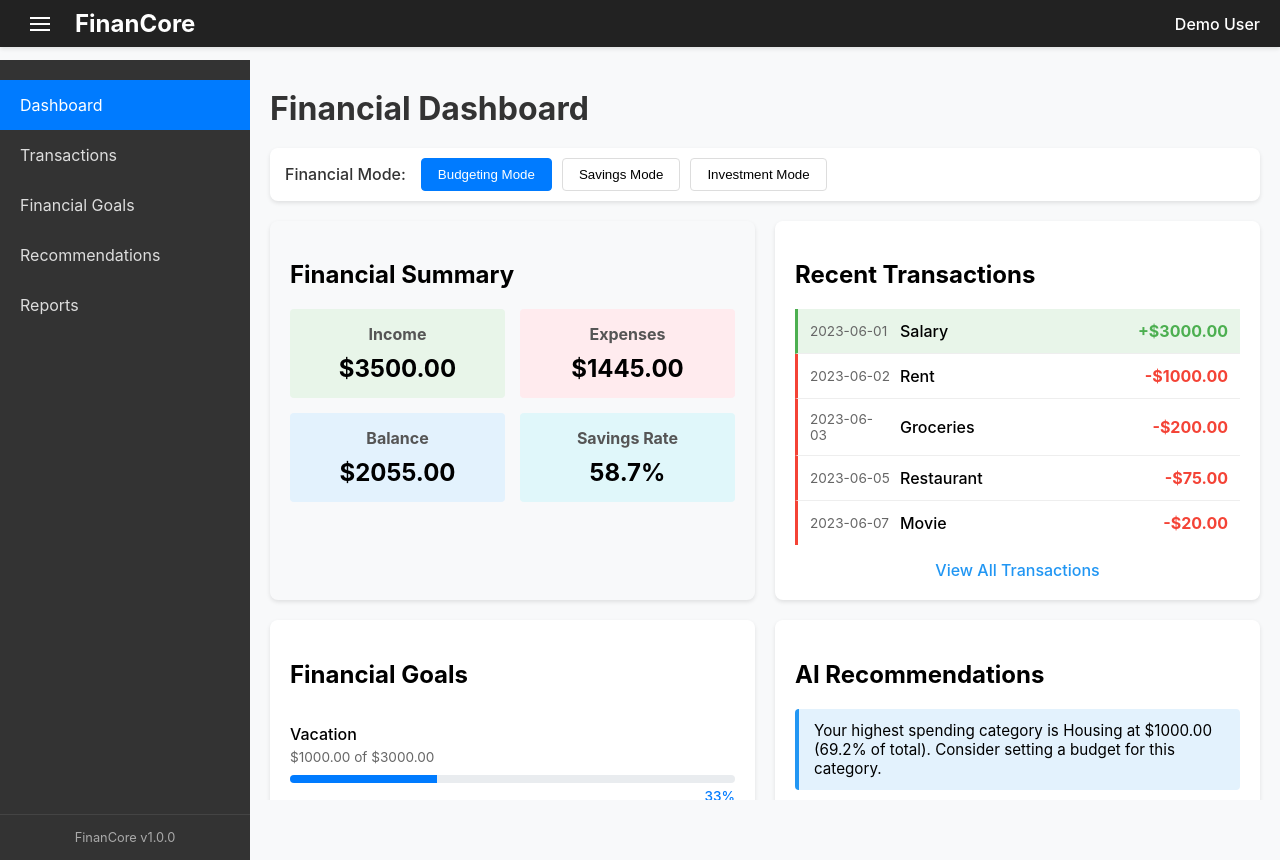
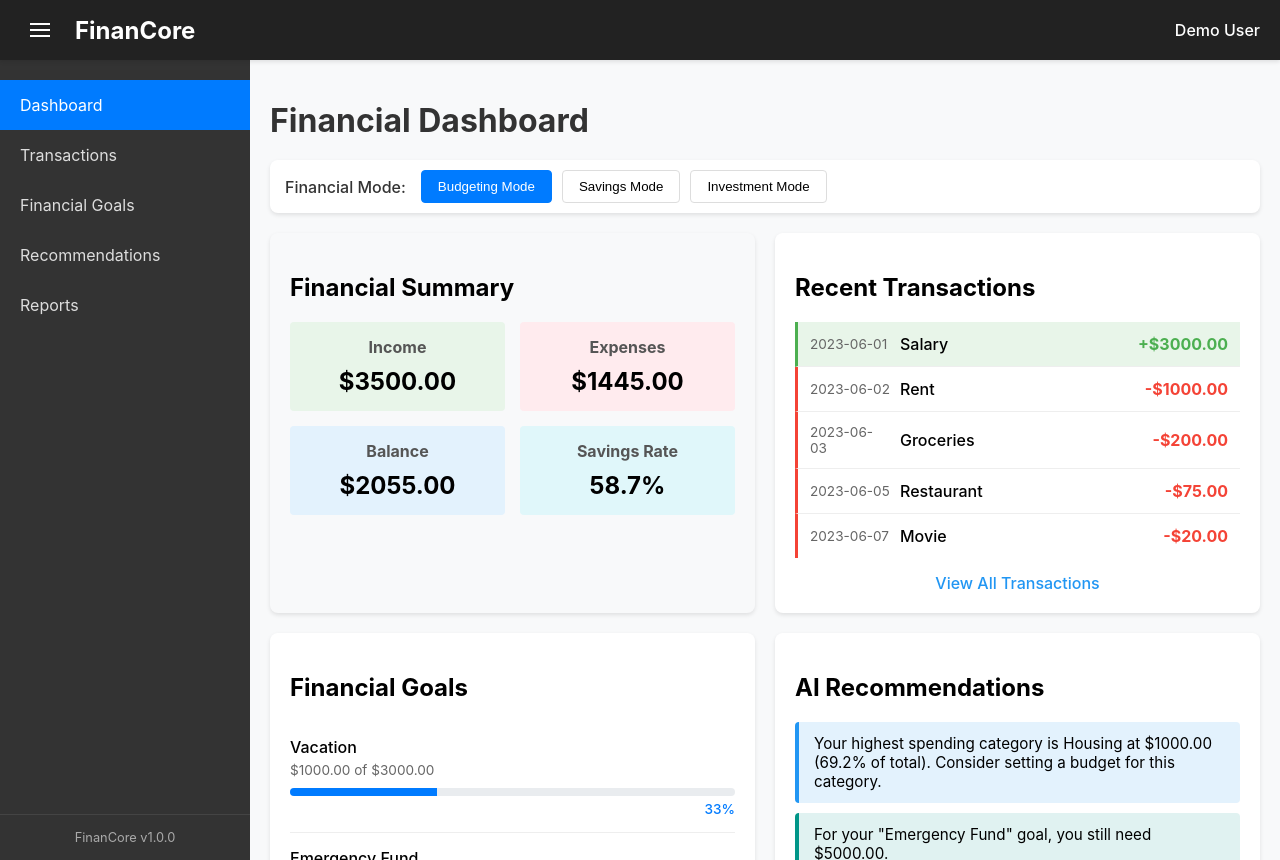
Before and after one commit to mhmmdslmnfslnust/Financore---Another-finace-app, a React (Create React App) app: page /dashboard in a window 1280 px wide. Before the commit the page ends 800 px from the top, so only its background shows below. Built offline with nearby package versions, Linux system fonts and the light colour scheme.

Commit message:
Update Navbar.css

```diff
--- a/src/components/UI/Navbar.css
+++ b/src/components/UI/Navbar.css
@@ -7,6 +7,11 @@
   align-items: center;
   padding: 0 20px;
   box-shadow: 0 2px 4px rgba(0, 0, 0, 0.1);
+  position: fixed;
+  top: 0;
+  left: 0;
+  right: 0;
+  z-index: 1000;
 }
 
 .navbar-left {
@@ -56,3 +61,37 @@
 .user-info {
   font-weight: 500;
 }
+
+/* Add this to create proper layout with fixed navbar */
+.main-content-container {
+  margin-top: 60px; /* Equal to navbar height */
+  display: flex;
+}
+
+/* This ensures sidebar starts right after navbar */
+.sidebar-container {
+  height: calc(100vh - 60px);
+  top: 60px;
+  position: fixed;
+}
+
+/* Ensure main content has proper margins */
+.page-content {
+  margin-left: 240px; /* Adjust based on your sidebar width */
+  width: 100%;
+  padding-top: 20px; /* Add padding to push content down */
+}
+
+/* Ensure headings aren't cut off */
+.page-content h1:first-child,
+.page-content h2:first-child,
+.page-content h3:first-child,
+.page-content .heading-container:first-child {
+  margin-top: 20px; /* Additional space for headings */
+  padding-top: 10px;
+}
+
+/* Ensure all page elements have proper spacing from navbar */
+body {
+  padding-top: 60px; /* Same as navbar height */
+}
```
